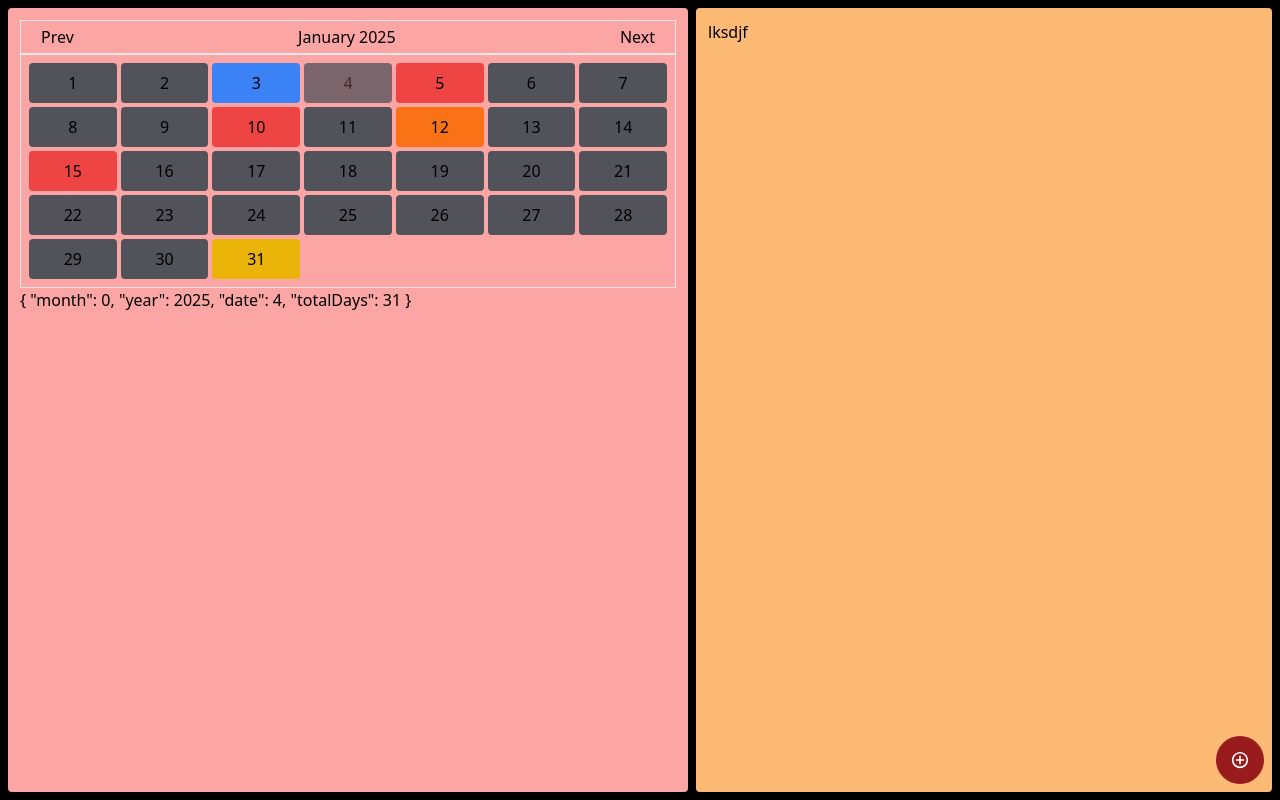
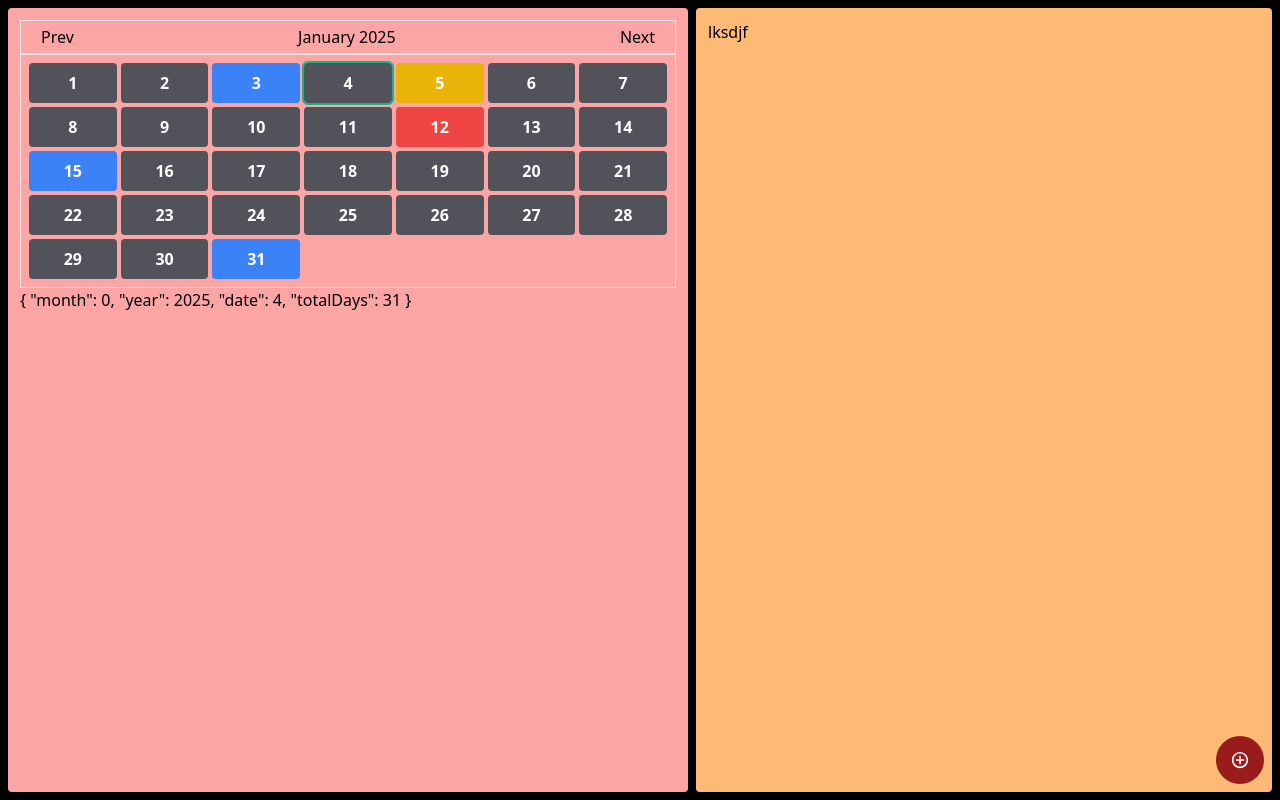
Before and after one commit to charan-nunnabhatla/habit-pro, a Next.js app: page / in a window 1280 px wide. Built offline with nearby package versions, Linux system fonts and the light colour scheme.

Commit message:
added event checker and new outline

```diff
--- a/app/components/calendar.tsx
+++ b/app/components/calendar.tsx
@@ -8,8 +8,13 @@ export default function CustomDateCalendar() {
   const [currentDateData, setCurrentDateData] = useAtom(currentDateAtom);
 
   const totalDates = currentDateData.totalDays;
-  const events = [12, 3, 15, 31, 5, 10];
-  const colors = ["bg-red-500", "bg-yellow-500", "bg-orange-500", "bg-blue-500", "bg-white"];
+  const events = [12, 3, 15, 31, 5];
+  const colors = [
+    "bg-red-500",
+    "bg-yellow-500",
+    "bg-orange-500",
+    "bg-blue-500",
+  ];
 
   const handelOnClick = (date: number) => {
     setCurrentDateData((prev) => {
@@ -23,8 +28,11 @@ export default function CustomDateCalendar() {
         index = index + 1;
         const today = index === currentDateData.date;
 
-        const eventDay = events.includes(index) && currentDateData.month === dayjs().month() && dayjs().year() === currentDateData.year;
-        const eventColor = eventDay ? colors[index%colors.length] : "";
+        const eventDay =
+          events.includes(index) &&
+          currentDateData.month === dayjs().month() &&
+          dayjs().year() === currentDateData.year;
+        const eventColor = eventDay ? colors[index % colors.length] : "";
 
         return (
           <div
@@ -32,8 +40,8 @@ export default function CustomDateCalendar() {
             key={index}
             className={`p-2 text-center transition-all duration-100 rounded  hover:opacity-85 hover:cursor-pointer ${
               eventDay ? `${eventColor}` : "bg-zinc-600"
-            } ${today ? "opacity-75" : ""}`}>
-            {index}
+            } ${today ? "outline-2 outline outline-emerald-500" : ""}`}>
+            <span className="font-bold text-white opacity-100 ">{index}</span>
           </div>
         );
       })}
```
